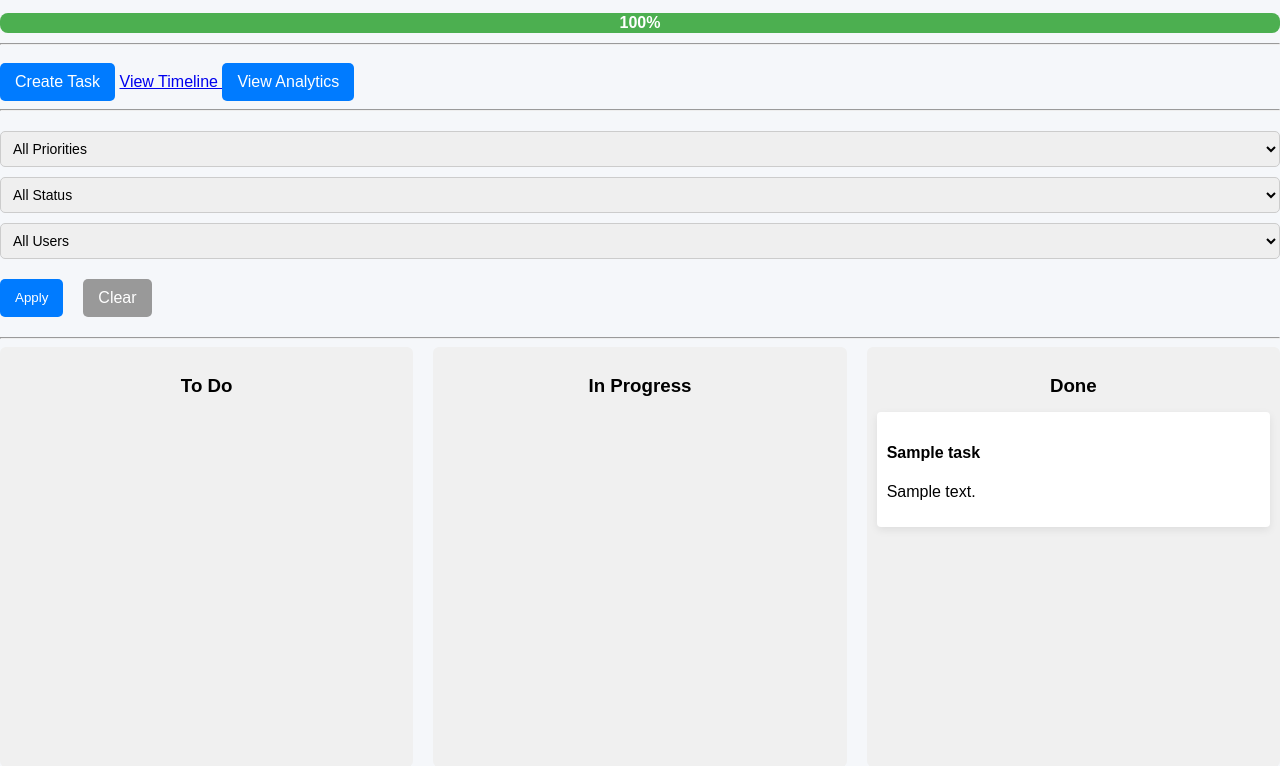
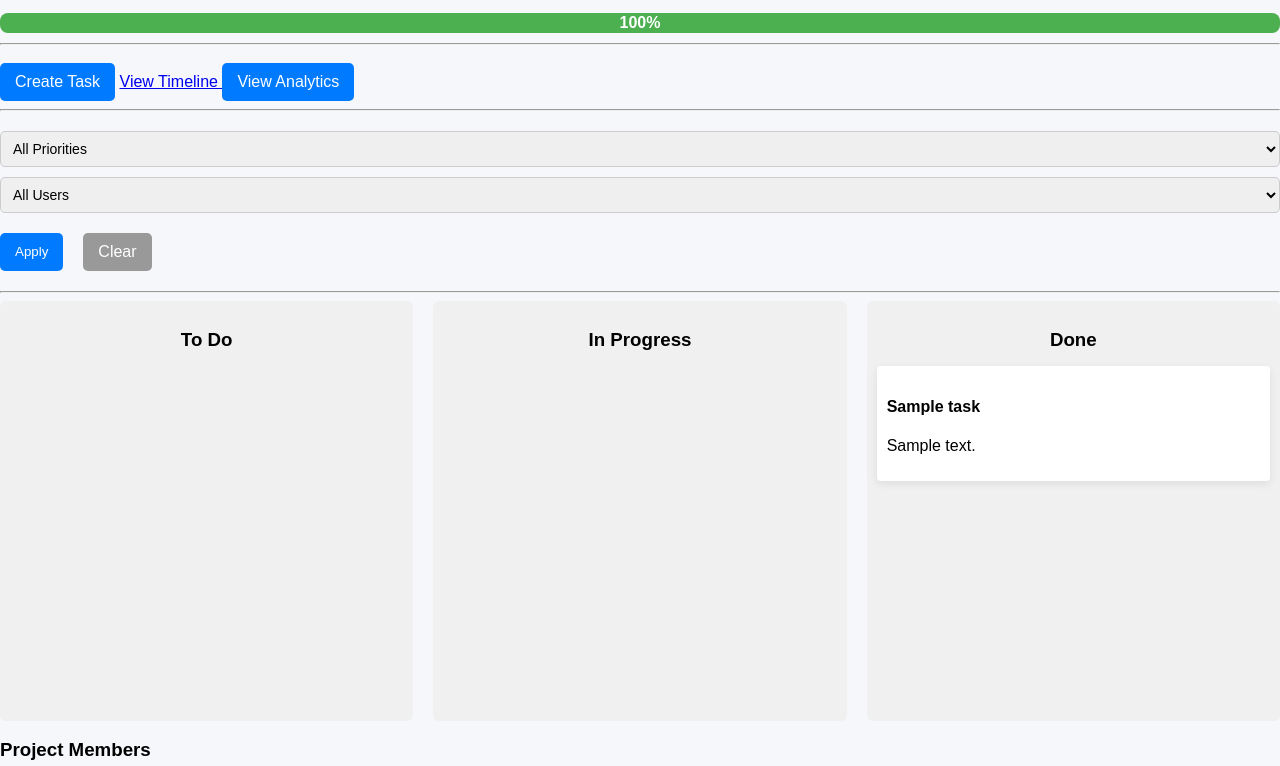
Before and after one commit to harsij01/project-manager, a Flask app: page /projects/1 in a window 1280 px wide. Shown: the part 189-955 px from the top of the page. Run offline with Flask 3, Linux system fonts and the light colour scheme; a user stored in the database is signed in; tables that the repository leaves empty hold one stand-in row (values such as "Sample post").

Commit message:
removed status filter

```diff
--- a/app.py
+++ b/app.py
@@ -9,7 +9,7 @@ import re
 import os
 
 app = Flask(__name__)
-app.config['SECRET_KEY'] = os.environ.get('SECRET_KEY')
+app.config['SECRET_KEY'] = os.environ.get('SECRET_KEY') or "dev-secret-key"
 app.config['SQLALCHEMY_DATABASE_URI'] = 'sqlite:///database.db'
 
 db.init_app(app)
@@ -154,7 +154,6 @@ def project_details(id):
 
     # Get filter values from URL
     priority = request.args.get("priority")
-    status = request.args.get("status")
     assigned_user = request.args.get("assigned_user")
 
     # Base query
@@ -163,9 +162,6 @@ def project_details(id):
     # Apply filters if present
     if priority:
         query = query.filter(Task.priority == priority)
-
-    if status:
-        query = query.filter(Task.status == status)
 
     if assigned_user:
         query = query.join(Task.assignees).filter(User.id == int(assigned_user))
--- a/templates/project_details.html
+++ b/templates/project_details.html
@@ -37,14 +37,6 @@
     <option value="Low" {% if request.args.get('priority') == 'Low' %}selected{% endif %}>Low</option>
     <option value="Medium" {% if request.args.get('priority') == 'Medium' %}selected{% endif %}>Medium</option>
     <option value="High" {% if request.args.get('priority') == 'High' %}selected{% endif %}>High</option>
-  </select>
-
-  <!-- Status Filter -->
-  <select name="status">
-    <option value="">All Status</option>
-    <option value="To Do" {% if request.args.get('status') == 'To Do' %}selected{% endif %}>To Do</option>
-    <option value="In Progress" {% if request.args.get('status') == 'In Progress' %}selected{% endif %}>In Progress</option>
-    <option value="Done" {% if request.args.get('status') == 'Done' %}selected{% endif %}>Done</option>
   </select>
 
   <!-- Assigned User Filter -->
```
